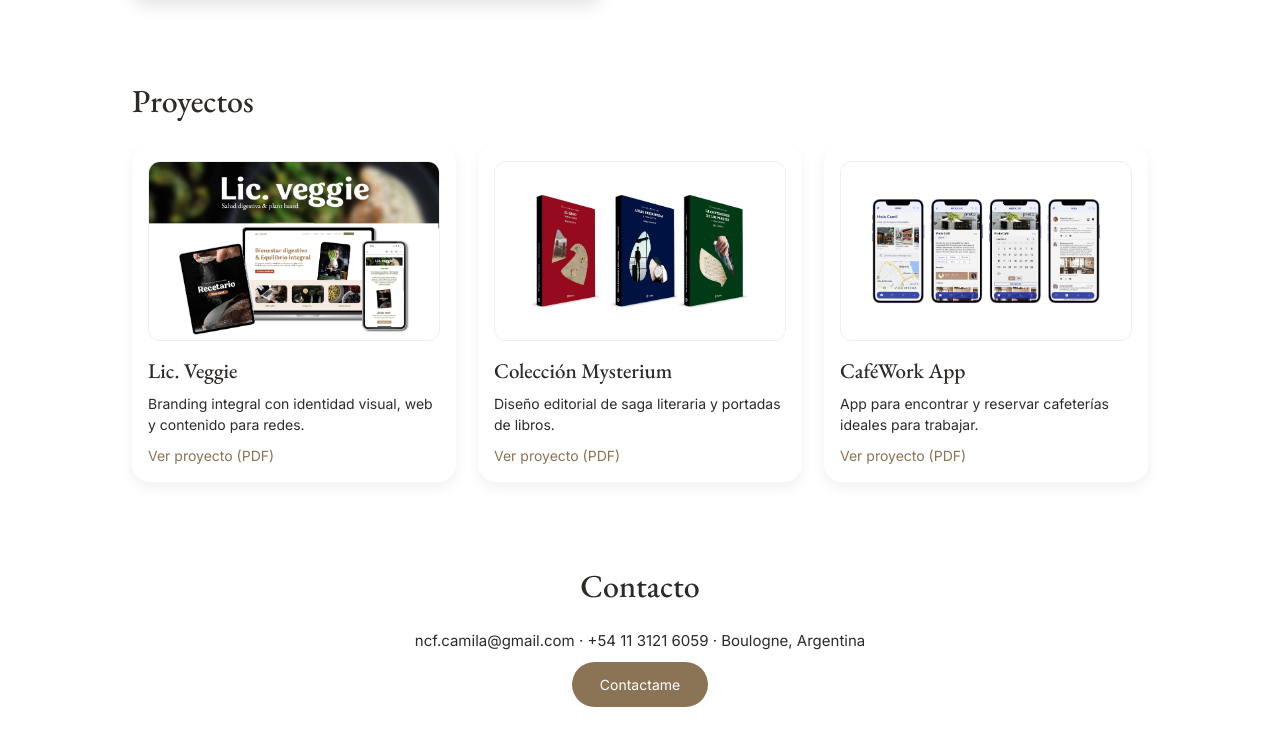
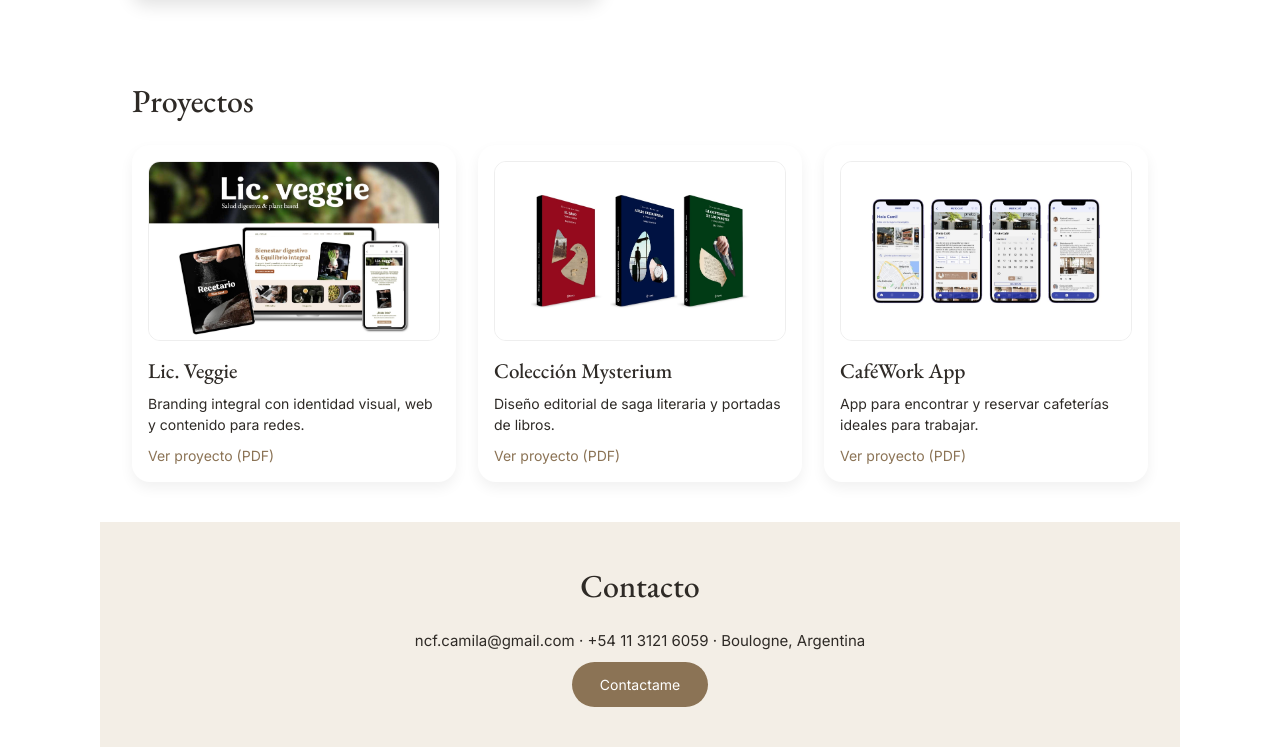
Before and after one commit to camila573/portfolio-camila-walton, a plain HTML site: page index.html in a window 1280 px wide. Shown: the part 871-1618 px from the top of the page. Drawn offline with nearby package versions, Linux system fonts and the light colour scheme.

Commit message:
Update index.html

```diff
--- a/index.html
+++ b/index.html
@@ -1,4 +1,4 @@
- <!DOCTYPE html>
+<!DOCTYPE html>
 <html lang="es">
 <head>
   <meta charset="UTF-8" />
@@ -23,6 +23,11 @@
       background-color: var(--bg);
       color: var(--text);
       line-height: 1.5;
+    }
+
+    /* SECCIONES CREMA */
+    .cream-section {
+      background-color: #F3EEE6;
     }
 
     /* MARCO BLANCO LATERAL */
@@ -167,7 +172,7 @@
 </head>
 <body>
 
-<div class="frame">
+<div class="frame cream-section">
 
   <!-- HERO -->
   <section class="hero">
@@ -231,8 +236,8 @@
     </div>
   </section>
 
-  <!-- CONTACT -->
-  <section class="contact">
+    <!-- CONTACT -->
+  <section class="contact cream-section">
     <h2>Contacto</h2>
     <p>ncf.camila@gmail.com · +54 11 3121 6059 · Boulogne, Argentina</p>
     <a href="mailto:ncf.camila@gmail.com">Contactame</a>
```
